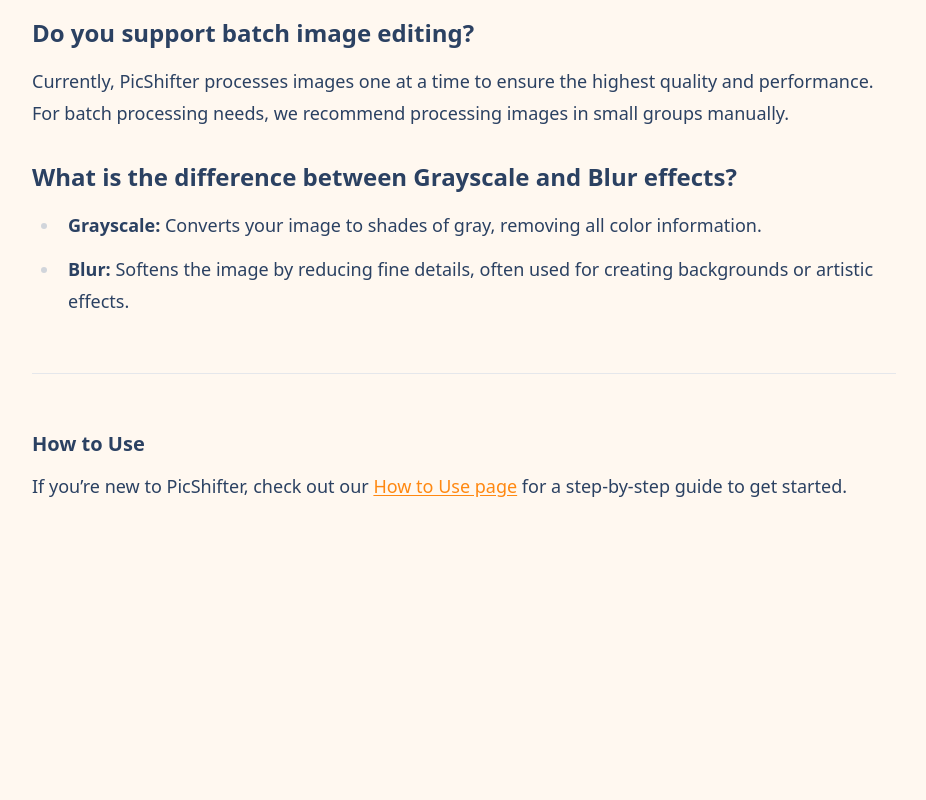
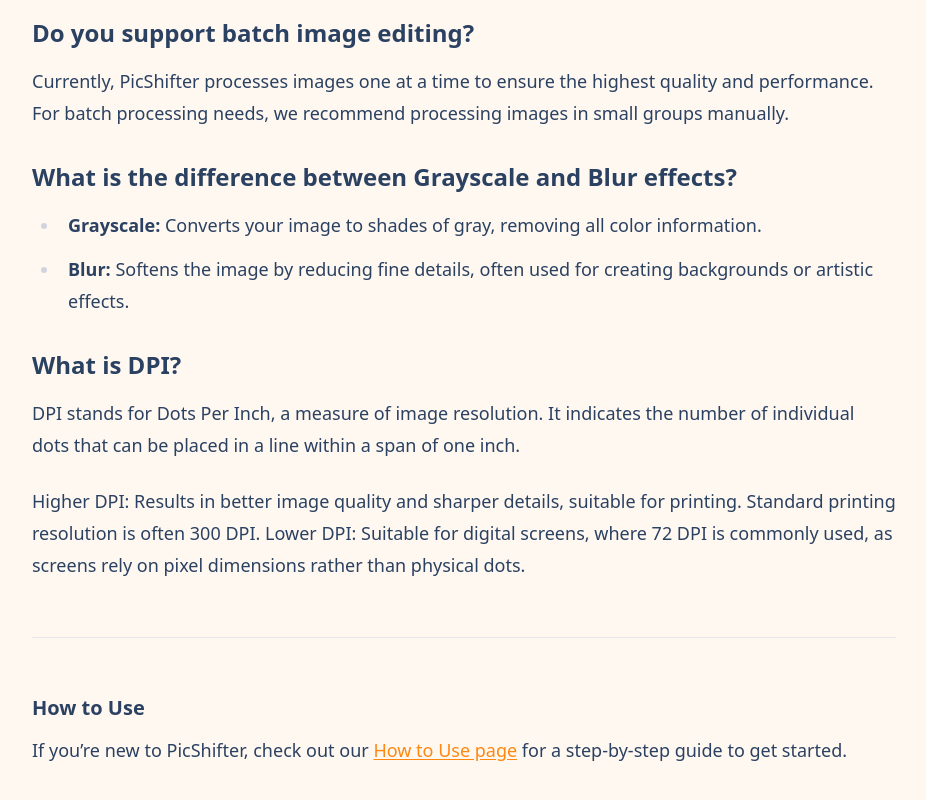
Before and after one commit to Freundlyapps/PicShifter, a Next.js app: page /faq in a window 1280 px wide. Shown: the part 3915-4715 px from the top of the page, without its empty margins (176-1102 px from the left). Before the commit the page ends 4481 px from the top, so only its background shows below. Built offline with nearby package versions, Linux system fonts and the light colour scheme.

Commit message:
added new FAQ ## What is DPI?

```diff
--- a/app/content/faq.mdx
+++ b/app/content/faq.mdx
@@ -101,6 +101,13 @@
 - **Grayscale:** Converts your image to shades of gray, removing all color information.
 - **Blur:** Softens the image by reducing fine details, often used for creating backgrounds or artistic effects.
 
+## What is DPI?
+
+DPI stands for Dots Per Inch, a measure of image resolution. It indicates the number of individual dots that can be placed in a line within a span of one inch.
+
+Higher DPI: Results in better image quality and sharper details, suitable for printing. Standard printing resolution is often 300 DPI.
+Lower DPI: Suitable for digital screens, where 72 DPI is commonly used, as screens rely on pixel dimensions rather than physical dots.
+
 ---
 
 ### How to Use
```
